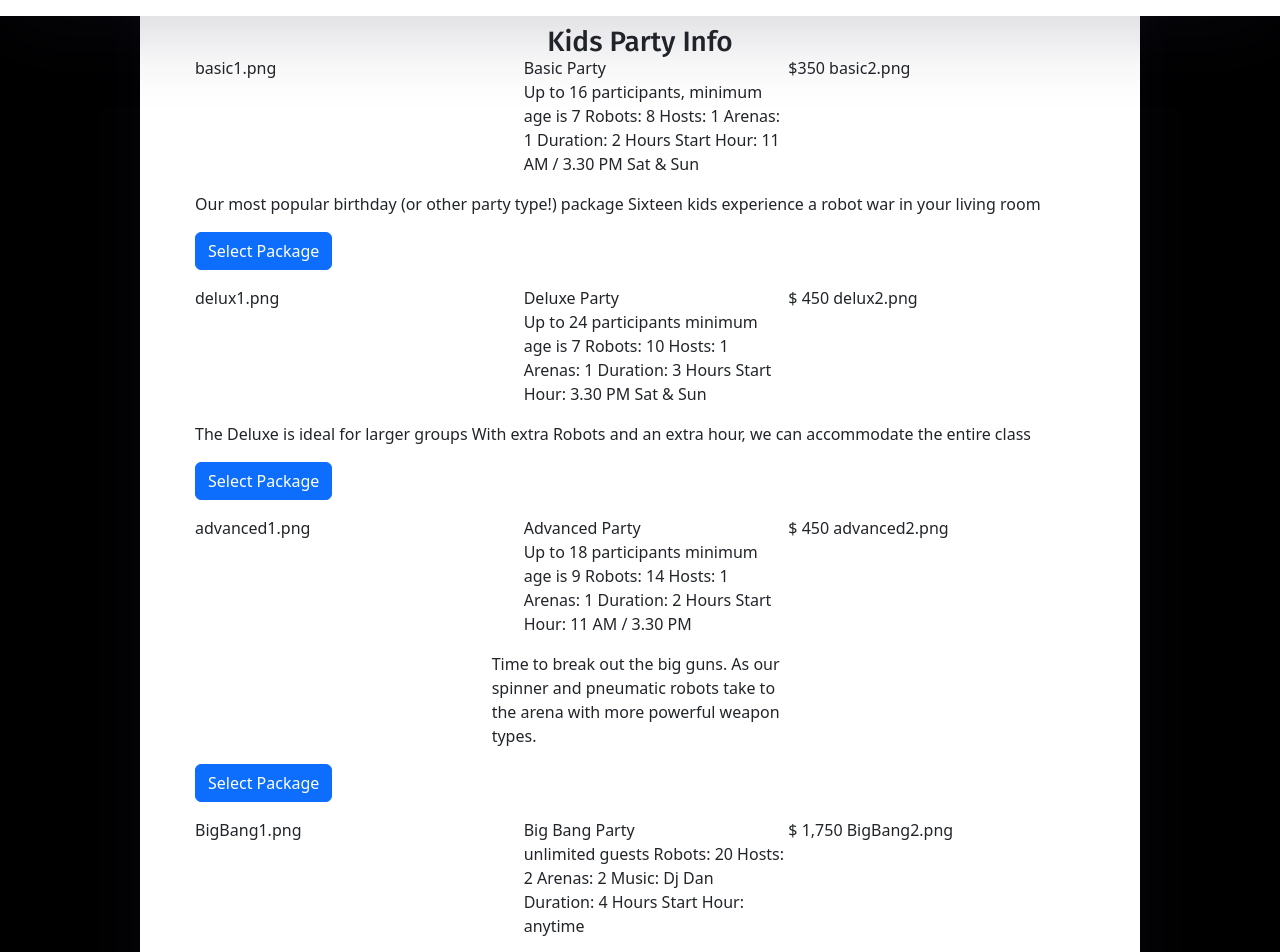
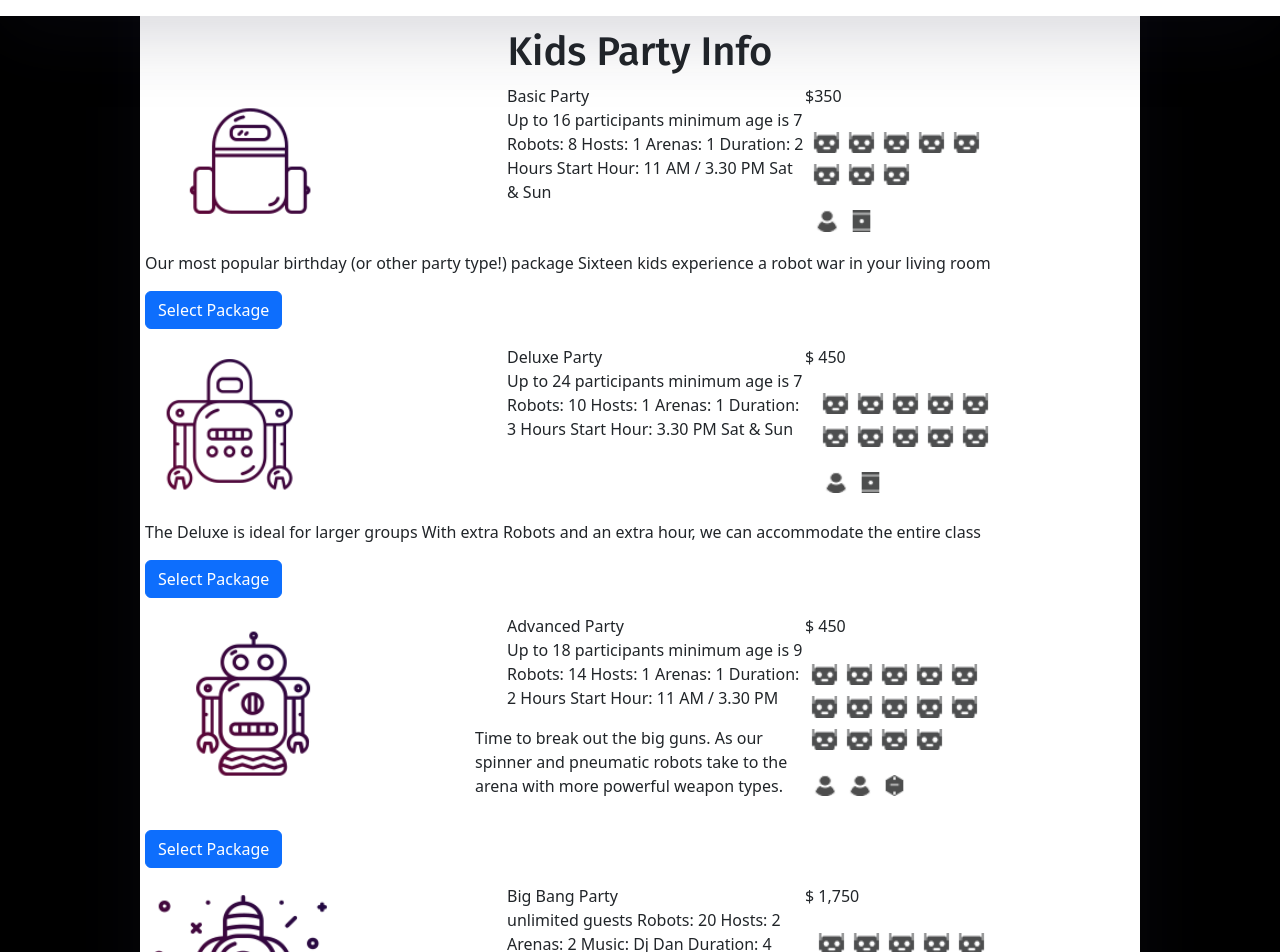
Before and after one commit to LongStrangeDaze/Flatline-Robotics-Robot-Rumble-Party, a React (Create React App) app in the folder flatline_react/: page /KidsParty in a window 1280 px wide. Shown: the part 80-1032 px from the top of the page. Built offline with nearby package versions, Linux system fonts and the light colour scheme.

Commit message:
almost there

```diff
--- a/flatline_react/src/components/kidsparty.componet.js
+++ b/flatline_react/src/components/kidsparty.componet.js
@@ -1,4 +1,12 @@
 import React, { Component } from 'react'
+import basic1 from '../images/basic1.png'
+import basic2 from '../images/basic2.PNG'
+import advanced1 from '../images/advanced1.png'
+import advanced2 from '../images/advanced2.png'
+import delux1 from '../images/delux1.png'
+import delux2 from '../images/delux2.png'
+import bigbang1 from '../images/bigbang1.png'
+import bigbang2 from '../images/bigbang2.png'
 export default class KidsParty extends Component {
   render() {
     return (
@@ -7,18 +15,18 @@ export default class KidsParty extends Component {
         </br>
         <br>
         </br>
-        <h3>Kids Party Info</h3>
+        <center><h1>Kids Party Info</h1></center>
 
         <p>
           <div class="columns">
             <div class="column">
-              basic1.png
+              <img src={basic1}/>
             </div>
             <div class="column">
             <ul>
               Basic Party
               <br></br>
-              Up to 16 participants,
+              Up to 16 participants
               minimum age is 7
               Robots: 8
               Hosts: 1
@@ -28,26 +36,23 @@ export default class KidsParty extends Component {
               </ul>
               </div>
             <div class="column">
-              <p>$350 basic2.png</p>
+                <p>$350</p>
+                <img src={basic2} />
             </div>
           </div>
           Our most popular birthday (or other party type!) package
           Sixteen kids experience a robot war in your living room
         </p>
         <p>
-          <a class="btn btn-primary" data-bs-toggle="collapse" href="#collapseExample" role="button" aria-expanded="false" aria-controls="collapseExample">
+          <a class="btn btn-primary" href="/contactus" role="button">
             Select Package
           </a>
         </p>
-        <div class="collapse" id="collapseExample">
-          <div class="card card-body">
-            {/* Add Form Data here  */}
-          </div>
-        </div>
+
 
         <p>
           <div class="columns">
-            <div class="column">delux1.png</div>
+            <div class="column"><img src={delux1} /></div>
             <div class="column">
               <ul>
               Deluxe Party
@@ -61,25 +66,22 @@ export default class KidsParty extends Component {
               Start Hour: 3.30 PM Sat & Sun
               </ul>
             </div>
-            <div class="column"><p>$ 450 delux2.png</p></div>
+            <div class="column"><p>$ 450</p>
+             <img src={delux2} /></div>
           </div>
 
           The Deluxe is ideal for larger groups
           With extra Robots and an extra hour, we can accommodate the entire class
         </p>
         <p>
-          <a class="btn btn-primary" data-bs-toggle="collapse" href="#collapseExample" role="button" aria-expanded="false" aria-controls="collapseExample">
+        <a class="btn btn-primary" href="/contactus" role="button">
             Select Package
           </a>
         </p>
-        <div class="collapse" id="collapseExample">
-          <div class="card card-body">
-            {/* Add Form Data here  */}
-          </div>
-        </div>
+
         <p>
           <div class="columns">
-            <div class="column">advanced1.png</div>
+            <div class="column"><img src={advanced1}/></div>
             <div class="column">
               <ul>
               Advanced Party
@@ -94,22 +96,19 @@ export default class KidsParty extends Component {
               </ul>
               Time to break out the big guns.
               As our spinner and pneumatic robots take to the arena with more powerful weapon types.</div>
-            <div class="column"><p>$ 450 advanced2.png</p></div>
+            <div class="column"><p>$ 450</p>
+            <img src={advanced2}/></div>
           </div>
         </p>
         <p>
-          <a class="btn btn-primary" data-bs-toggle="collapse" href="#collapseExample" role="button" aria-expanded="false" aria-controls="collapseExample">
+        <a class="btn btn-primary" href="/contactus" role="button">
             Select Package
           </a>
         </p>
-        <div class="collapse" id="collapseExample">
-          <div class="card card-body">
-            {/* Add Form Data here  */}
-          </div>
-        </div>
+
         <p>
           <div class="columns">
-            <div class="column">BigBang1.png</div>
+            <div class="column"><img src={bigbang1}/></div>
             <div class="column">
               <ul>
               Big Bang Party
@@ -123,21 +122,17 @@ export default class KidsParty extends Component {
               Start Hour: anytime
               </ul>
               </div>
-            <div class="column">$ 1,750 BigBang2.png</div>
+            <div class="column"><p>$ 1,750</p>
+            <img src={bigbang2}/></div>
           </div>
           It's time to Party!
           Have DJ Glitch spin some tunes while you fight in our double arena's.
         </p>
         <p>
-          <a class="btn btn-primary" data-bs-toggle="collapse" href="#collapseExample" role="button" aria-expanded="false" aria-controls="collapseExample">
+        <a class="btn btn-primary" href="/contactus" role="button">
             Select Package
           </a>
         </p>
-        <div class="collapse" id="collapseExample">
-          <div class="card card-body">
-            {/* Add Form Data here  */}
-          </div>
-        </div>
       </form>
     )
   }
--- a/flatline_react/src/index.css
+++ b/flatline_react/src/index.css
@@ -32,7 +32,7 @@ body, html, .App, #root, .auth-wrapper {
   margin: auto;
   background: #ffffff;
   box-shadow: 0px 14px 80px rgba(34, 35, 58, 0.2);
-  padding: 40px 55px 45px 55px;
+  padding: 60px 5px 5px 5px;
   border-radius: 15px;
   transition: all .3s;
 }
```
